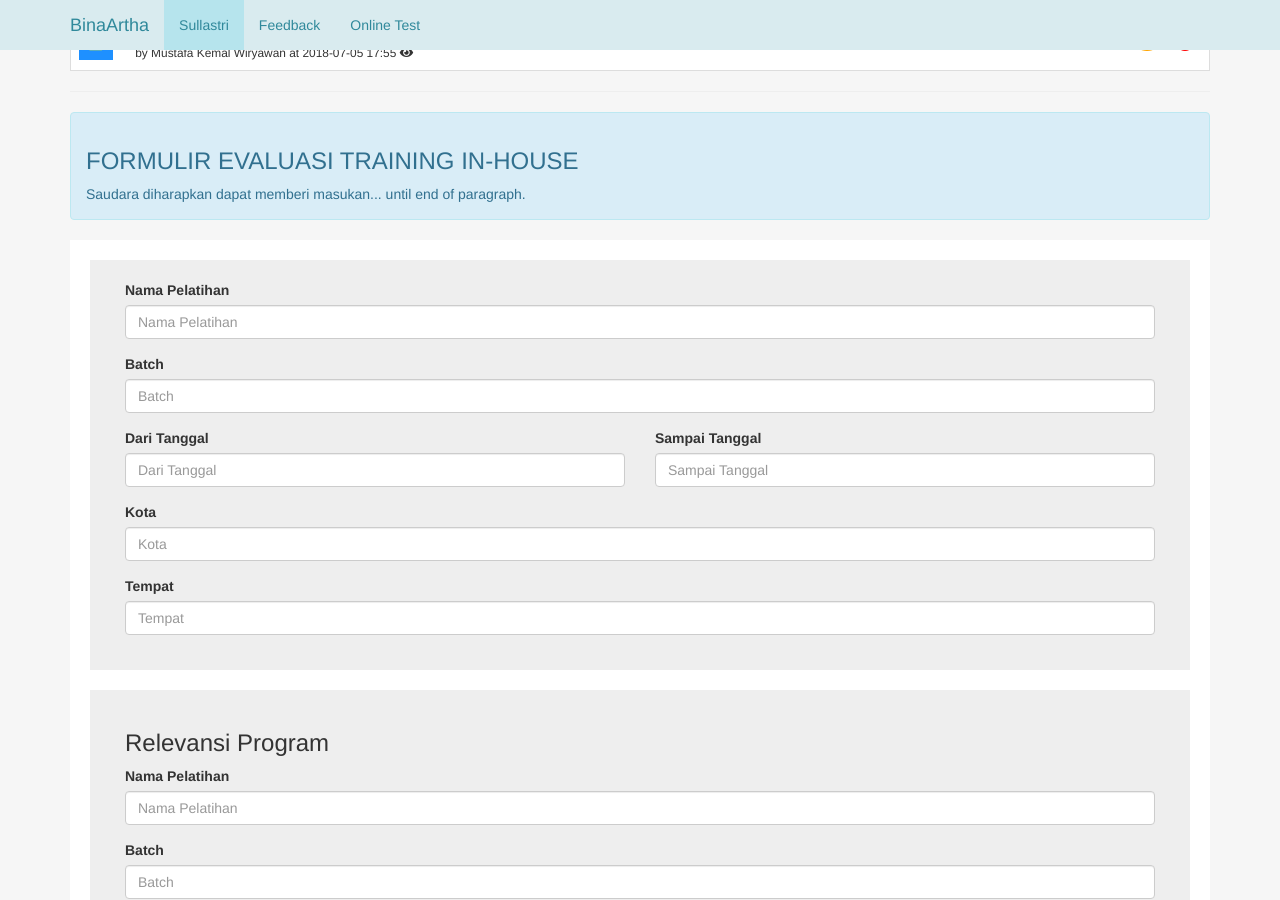
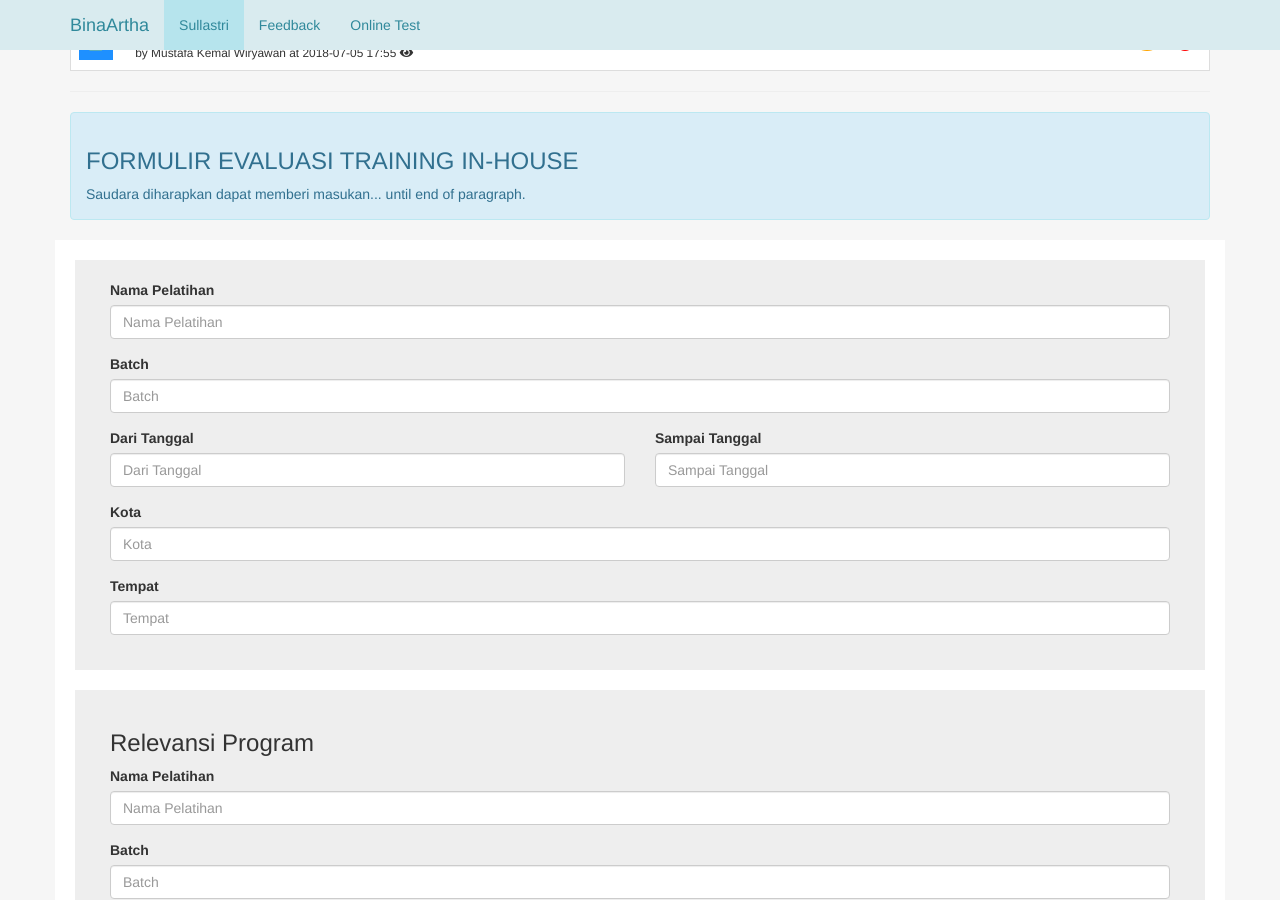
Before and after one commit to kemtol/Bina-Artha, a Jekyll site: the page built from laman/dashboard.md, in a window 1280 px wide and 900 px high, scrolled down 544 px. Built offline with Jekyll 4.4.1, drawn with Linux system fonts in a browser that asks for light colours; nearby versions of some CDN libraries.

Commit message:
Update admin.html

```diff
--- a/_layouts/admin.html
+++ b/_layouts/admin.html
@@ -124,7 +124,7 @@
         <p>Saudara diharapkan dapat memberi masukan... until end of paragraph.</p>
       </div>
 
-      <div class="col-xs-12 bgFFF allPadding2">
+      <div class="row no-margin bgFFF allPadding2">
 
         <div class="col-xs-12 bgEEE allPadding2" style="margin-bottom:2rem">
           <form>
@@ -248,6 +248,7 @@
       </div>
 
       <hr/>
+
       <!-- EVALUASI PENGAJAR -->
       <div class="alert alert-info">
         <h3>FORMULIR EVALUASI PENGAJAR</h3>
@@ -256,7 +257,7 @@
       <!-- /. EVALUASI PENGAJAR -->
 
       <!-- FORM EVALUASI PENGAJAR -->
-      <div class="col-xs-12 bgFFF allPadding2">
+      <div class="row no-margin bgFFF allPadding2">
 
         <div class="col-xs-12 bgEEE allPadding2" style="margin-bottom:2rem">
           <form>
```
